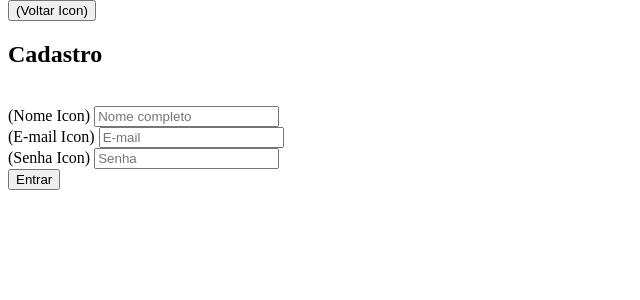
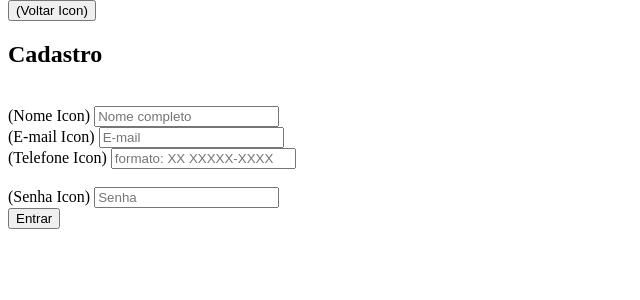
Before and after one commit to Voigt0/TCC-Website, a PHP site: page /php/register.php in a window 1280 px wide. Shown: the part 68-368 px from the top of the page, without its empty margins (0-640 px from the left). Run offline with PHP 8.4, Linux system fonts and the light colour scheme.

```diff
--- a/php/profile.php
+++ b/php/profile.php
@@ -36,6 +36,9 @@
             <label for="email">E-mail</label>
             <input class="" type="email" id="email" name="email" placeholder="" value="" required>
             <br>
+            <label for="telefone">Telefonetab</label>
+            <input class="" type="tel" id="telefone" name="telefone" placeholder="" value="" required>
+            <br>
             <label for="password">Senha</label>
             <input class="" type="password" id="password" name="password" placeholder="" value="" required>
             <br>
--- a/php/register.php
+++ b/php/register.php
@@ -29,6 +29,9 @@
             <label for="email">(E-mail Icon)</label>
             <input class="" type="email" id="email" name="email" placeholder="E-mail" value="" required>
             <br>
+            <label for="telefone">(Telefone Icon)</label>
+            <input type="tel" id="telefone" name="telefone" placeholder="formato: XX XXXXX-XXXX" pattern="[0-9]{2} [0-9]{5}-[0-9]{4}" required>
+            <br>            <br>
             <label for="senha">(Senha Icon)</label>
             <input class="" type="password" id="senha" name="senha" placeholder="Senha" value="" required>
             <br>
```
Also changed, not shown: img/icons/addIcon.svg (added), img/icons/backIconB.svg (added), img/icons/backIconW.svg (added), img/icons/batteryIcon.svg (added), img/icons/confIcon.svg (added), img/icons/emailIcon.svg (added), img/icons/menuIconB.svg (added), img/icons/menuIconW.svg (added), img/icons/nameIcon.svg (added), img/icons/passwordIcon.svg (added), img/icons/phoneIcon.svg (added), img/icons/searchIcon.svg (added), img/icons/solargiroIconW.svg (added), img/icons/userIcon.svg (added).
